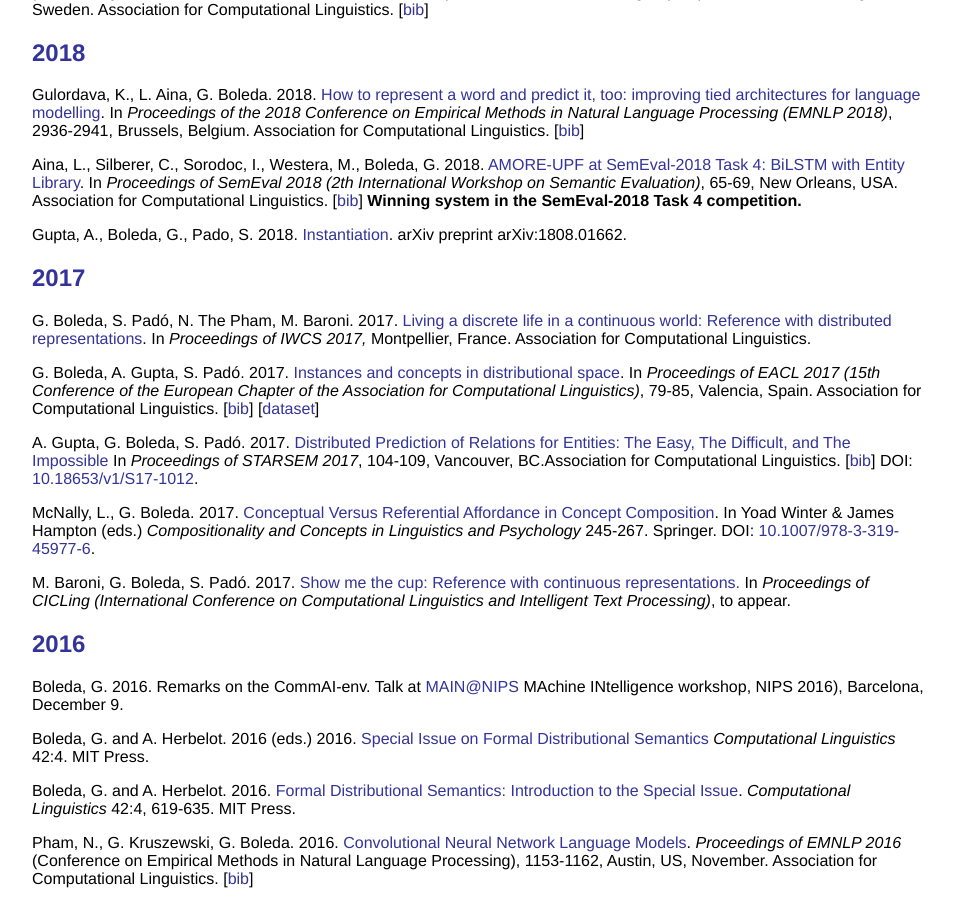
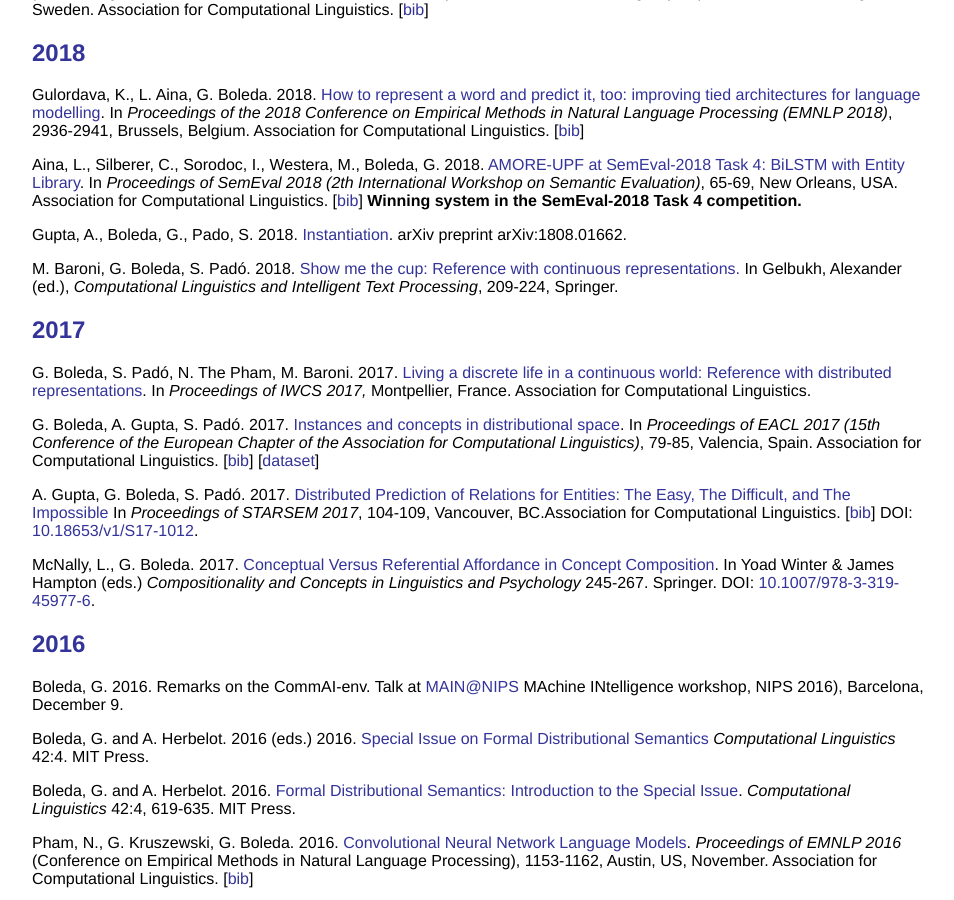
Before and after one commit to gboleda/gboleda.github.io, a Jekyll site: the page built from pubs/index.html, in a window 1280 px wide and 900 px high, scrolled down 743 px. Shown: the whole window, without its empty margins (160-1114 px from the left). Built offline with Jekyll 4.4.1, drawn with Linux system fonts in a browser that asks for light colours.

Commit message:
Update index.html

```diff
--- a/pubs/index.html
+++ b/pubs/index.html
@@ -81,6 +81,9 @@ In <i>Proceedings of SemEval 2018 (2th International Workshop on Semantic Evalua
 <p>Gupta, A., Boleda, G., Pado, S. 2018.
   <a href="https://arxiv.org/pdf/1808.01662">Instantiation</a>. arXiv preprint arXiv:1808.01662.</p>
 
+<p>M. Baroni, G. Boleda, S. Padó. 2018.
+<a href="https://link.springer.com/chapter/10.1007/978-3-319-77113-7_17">Show me the cup: Reference with continuous representations.</a>
+In Gelbukh, Alexander (ed.), <i>Computational Linguistics and Intelligent Text Processing</i>, 209-224, Springer.</p>
 
 <h2><a name="2017">2017</a></h2>
 
@@ -101,10 +104,6 @@ In <i>Proceedings of STARSEM 2017</i>, 104-109, Vancouver, BC.Association for Co
 <p>McNally, L., G. Boleda. 2017.
 <a href="https://link.springer.com/content/pdf/10.1007%2F978-3-319-45977-6_10.pdf">Conceptual Versus Referential Affordance in Concept Composition</a>.
 In Yoad Winter &amp; James Hampton (eds.) <i>Compositionality and Concepts in Linguistics and Psychology</i> 245-267. Springer. DOI: <a href="http://10.1007/978-3-319-45977-6">10.1007/978-3-319-45977-6</a>.</p>
-
-<p>M. Baroni, G. Boleda, S. Padó. 2017.
-<a href="https://link.springer.com/chapter/10.1007/978-3-319-77113-7_17">Show me the cup: Reference with continuous representations.</a>
-In <i>Proceedings of CICLing (International Conference on Computational Linguistics and Intelligent Text Processing)</i>, to appear.</p>
 
 <h2><a name="2016">2016</a></h2>
 <p>
```
